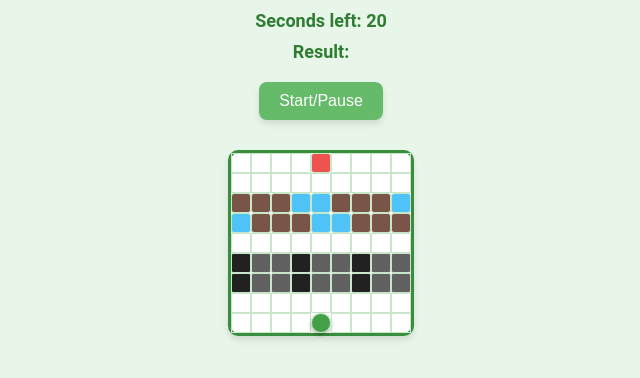
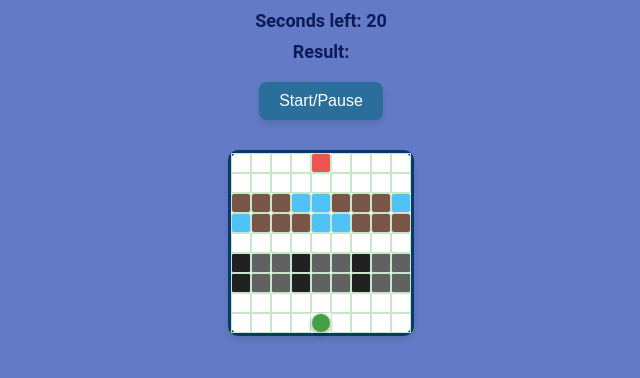
Before and after one commit to rushikeshzope/SimulatedWorkGames, a plain HTML site: page SimulatedWorkGames-main/Frogger/froggy.html in a window 1280 px wide. Shown: the whole page, without its empty margins (319-959 px from the left). Drawn offline with Linux system fonts and the light colour scheme.

Commit message:
Enhancements

```diff
--- a/SimulatedWorkGames-main/Frogger/froggy.css
+++ b/SimulatedWorkGames-main/Frogger/froggy.css
@@ -1,14 +1,14 @@
 body {
     font-family: "Roboto", Arial, sans-serif;
     text-align: center;
-    background-color: #e8f5e9;
+    background-color: #637ac6;
     margin: 0;
     padding: 0;
   }
 
   h3 {
     margin: 10px 0;
-    color: #2e7d32;
+    color: #0d1a58;
     font-weight: 600;
     font-size: 18px;
   }
@@ -16,7 +16,7 @@ body {
   button {
     margin: 10px;
     padding: 10px 20px;
-    background-color: #66bb6a;
+    background-color: #2a6f9c;
     color: white;
     border: none;
     border-radius: 8px;
@@ -27,14 +27,14 @@ body {
   }
 
   button:hover {
-    background-color: #43a047;
+    background-color: #1a3c72;
     transform: translateY(-2px);
     box-shadow: 0 6px 8px rgba(0, 0, 0, 0.2);
   }
 
   .grid {
     margin: 20px auto;
-    border: 3px solid #388e3c;
+    border: 3px solid #053a6b;
     height: 180px;
     width: 180px;
     display: flex;
```
